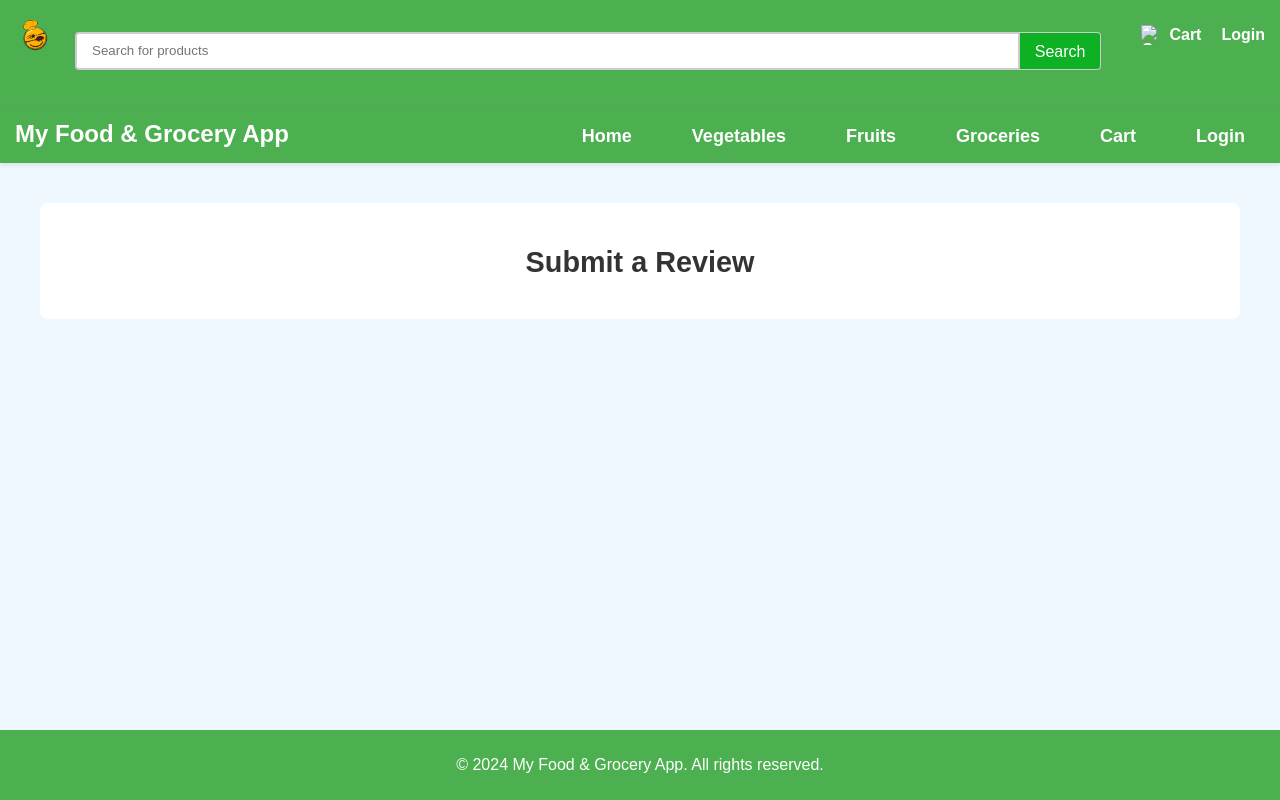
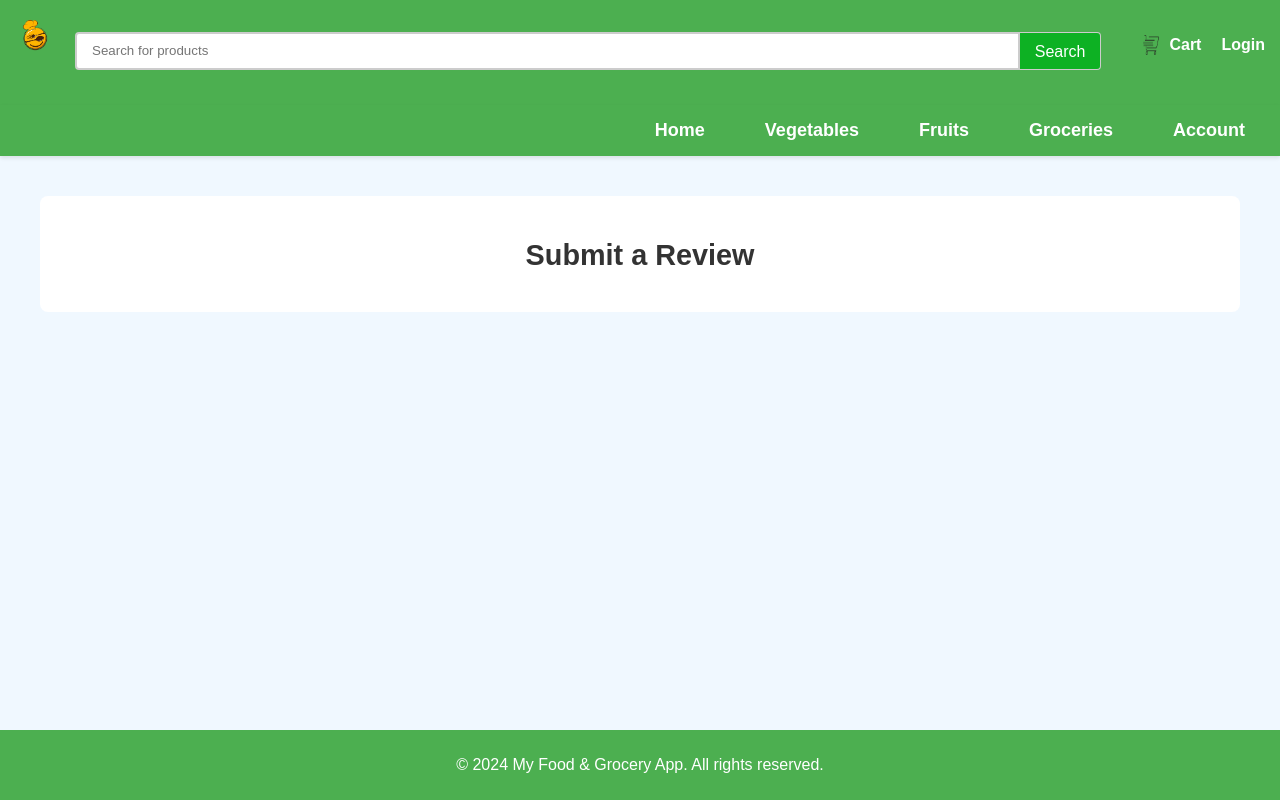
Before and after one commit to shaikamor/LoPo-test.github.io, a plain HTML site: page category/review.html in a window 1280 px wide. Drawn offline with Linux system fonts and the light colour scheme; files whose address does not match are found by name.

Commit message:
Update review.html

```diff
--- a/category/review.html
+++ b/category/review.html
@@ -18,24 +18,23 @@
         </div>
           <div class="actions">
             <a href="cart.html" class="cart-link">
-                <img src="assest/cart.png" alt="Cart Icon" class="cart-icon"> Cart
+                <img src="../assest/cart.png" alt="Cart Icon" class="cart-icon"> Cart
             </a>
             <a href="login.html">Login</a>
             <span id="userNameMenuItem" style="display: none;"></span>
         </div>
     </header>
     <header>
-        <div class="logo">
-            <h1>My Food & Grocery App</h1>
-        </div>
+        <a href="index.html">
+        </a>
         <nav>
             <ul>
                 <li><a href="index.html">Home</a></li>
                 <li><a href="category/vegetables.html">Vegetables</a></li>
                 <li><a href="category/fruits.html">Fruits</a></li>
                 <li><a href="category/groceries.html">Groceries</a></li>
-                <li><a href="cart.html">Cart</a></li>
-                <li><a href="login.html">Login</a></li>
+                <li id="accountMenuItem"><a href="account-details.html" id="accountLink">Account</a></li>
+                <li id="userNameMenuItem" style="display: none;"></li>
             </ul>
         </nav>
     </header>
```
